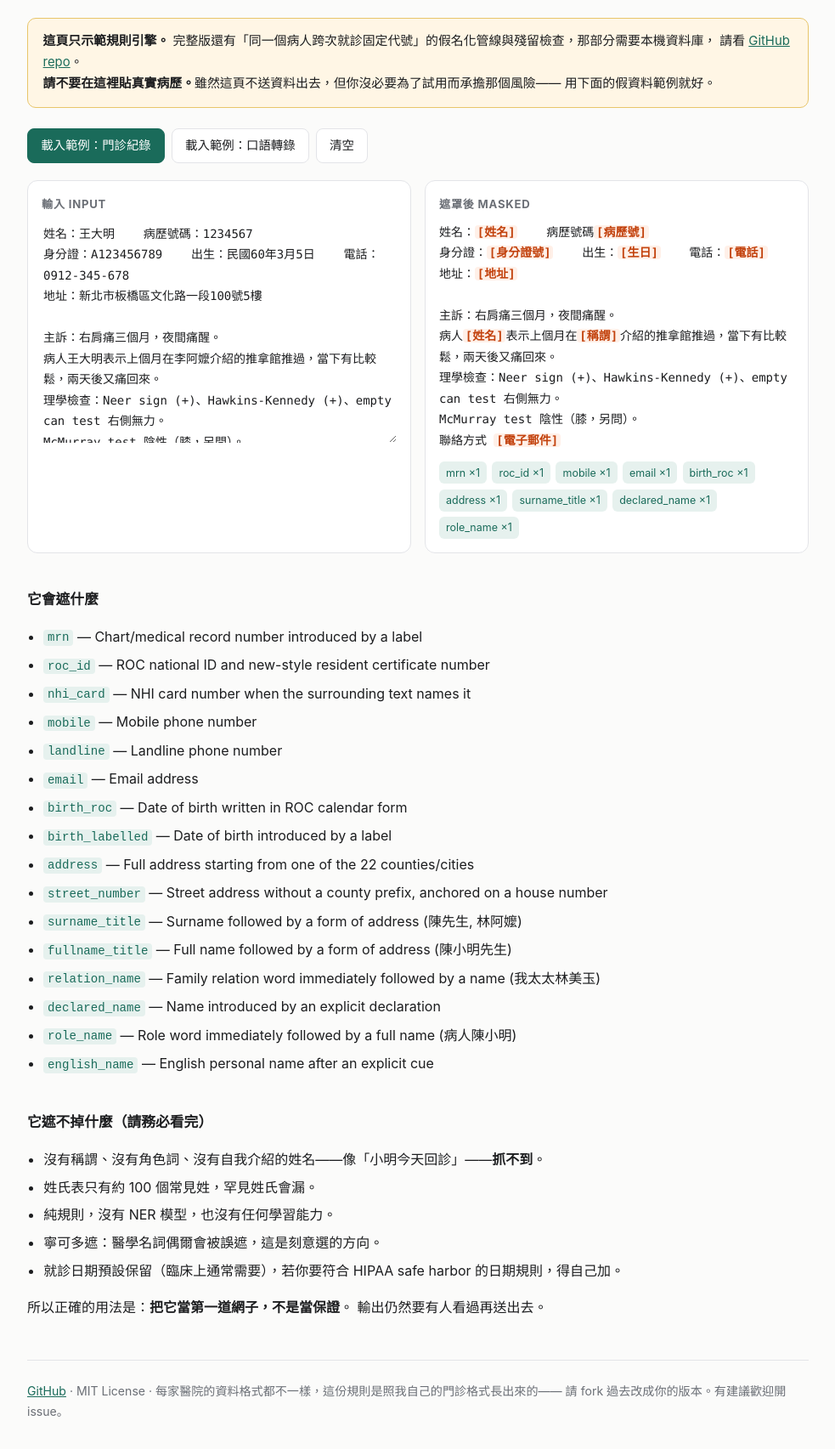
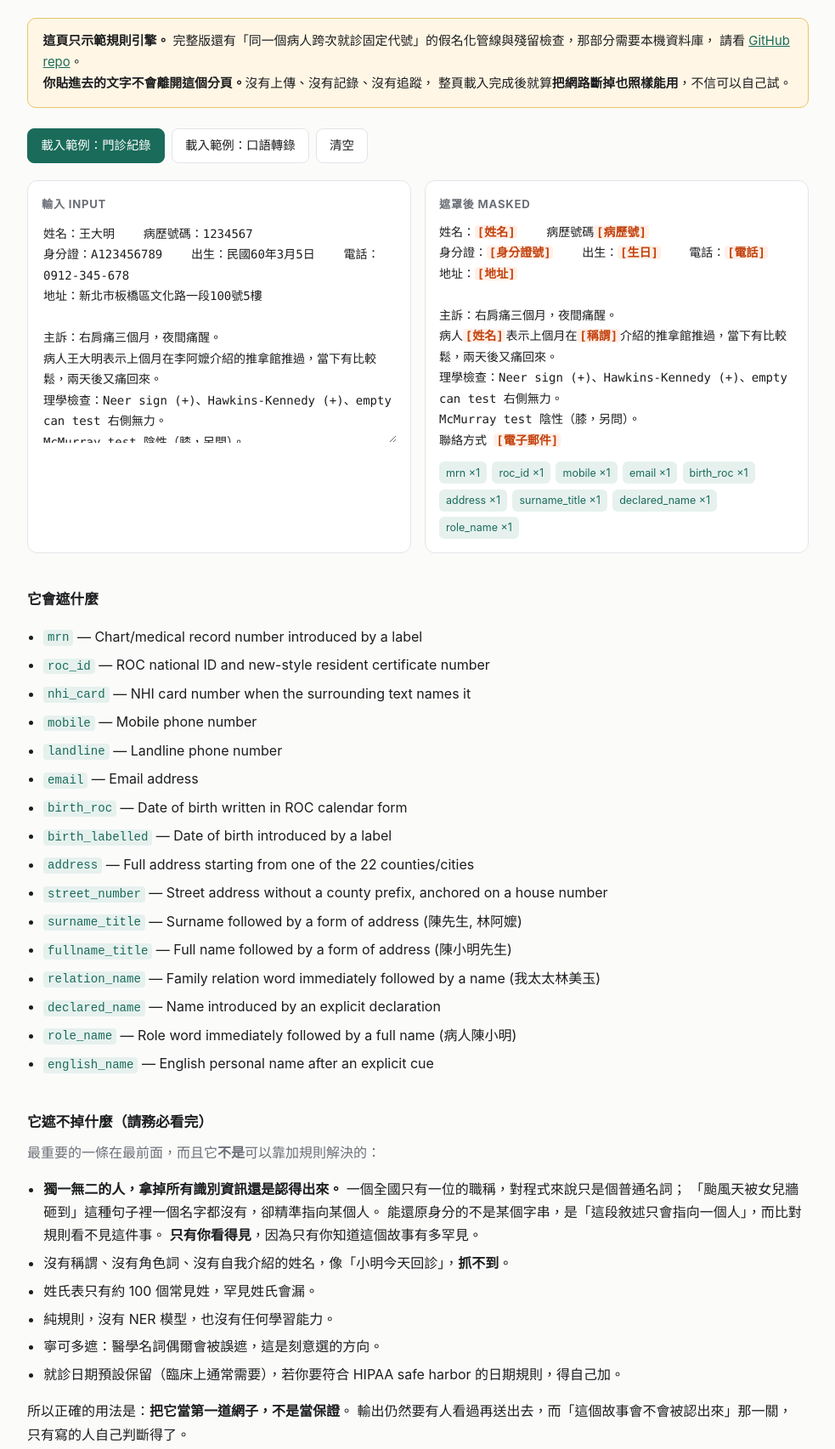
Before and after one commit to drpwchen/chart-scrub, a plain HTML site: page docs/index.html in a window 1280 px wide. Shown: the part 196-1901 px from the top of the page at 85% size, without its empty margins (148-1131 px from the left). Drawn offline with Linux system fonts and the light colour scheme.

Commit message:
Say plainly what no rule engine can do, and drop the demo warning
Uniqueness is the limitation that matters most and the one this tool cannot
touch: a role only one person holds, or a case the news already covered,
identifies someone with every identifier stripped. What re-identifies them is
not a string but the fact that the description points at exactly one person.
README (both languages), the browser demo and the limitations list now say so
first, ahead of the ordinary regex gaps.

The demo no longer tells people not to paste real records. It was advice the
page itself contradicts: nothing is uploaded, and once loaded the page keeps
working with the network cut (verified by loading it, going offline, and
masking). Saying "don't paste real text" on a page whose whole point is that
your text never leaves it just teaches people to distrust the claim.

Addresses now also accept the pre-2010 county names — older patients give the
address they moved in with.

Co-Authored-By: Claude Opus 5 <noreply@anthropic.com>
Claude-Session: https://claude.ai/code/session_01JRoKLaBSyusXjYqztzsont

```diff
--- a/docs/index.html
+++ b/docs/index.html
@@ -91,8 +91,8 @@
     <strong>這頁只示範規則引擎。</strong>
     完整版還有「同一個病人跨次就診固定代號」的假名化管線與殘留檢查，那部分需要本機資料庫，
     請看 <a href="https://github.com/drpwchen/clinic-deid">GitHub repo</a>。<br>
-    <strong>請不要在這裡貼真實病歷。</strong>雖然這頁不送資料出去，但你沒必要為了試用而承擔那個風險——
-    用下面的假資料範例就好。
+    <strong>你貼進去的文字不會離開這個分頁。</strong>沒有上傳、沒有記錄、沒有追蹤，
+    整頁載入完成後就算<strong>把網路斷掉也照樣能用</strong>，不信可以自己試。
   </div>
 
   <div class="bar">
@@ -104,7 +104,7 @@
   <div class="grid">
     <div class="panel">
       <h2>輸入 Input</h2>
-      <textarea id="in" spellcheck="false" placeholder="貼上文字（請用假資料）…"></textarea>
+      <textarea id="in" spellcheck="false" placeholder="貼上要處理的文字…"></textarea>
     </div>
     <div class="panel">
       <h2>遮罩後 Masked</h2>
@@ -117,8 +117,18 @@
   <ul id="rulelist"></ul>
 
   <h3>它遮不掉什麼（請務必看完）</h3>
+  <p style="margin:.2rem 0 .8rem;color:var(--muted)">
+    最重要的一條在最前面，而且它<strong>不是</strong>可以靠加規則解決的：
+  </p>
   <ul>
-    <li>沒有稱謂、沒有角色詞、沒有自我介紹的姓名——像「小明今天回診」——<strong>抓不到</strong>。</li>
+    <li>
+      <strong>獨一無二的人，拿掉所有識別資訊還是認得出來。</strong>
+      一個全國只有一位的職稱，對程式來說只是個普通名詞；
+      「颱風天被女兒牆砸到」這種句子裡一個名字都沒有，卻精準指向某個人。
+      能還原身分的不是某個字串，是「這段敘述只會指向一個人」，而比對規則看不見這件事。
+      <strong>只有你看得見</strong>，因為只有你知道這個故事有多罕見。
+    </li>
+    <li>沒有稱謂、沒有角色詞、沒有自我介紹的姓名，像「小明今天回診」，<strong>抓不到</strong>。</li>
     <li>姓氏表只有約 100 個常見姓，罕見姓氏會漏。</li>
     <li>純規則，沒有 NER 模型，也沒有任何學習能力。</li>
     <li>寧可多遮：醫學名詞偶爾會被誤遮，這是刻意選的方向。</li>
@@ -126,7 +136,8 @@
   </ul>
   <p>
     所以正確的用法是：<strong>把它當第一道網子，不是當保證</strong>。
-    輸出仍然要有人看過再送出去。
+    輸出仍然要有人看過再送出去，而「這個故事會不會被認出來」那一關，
+    只有寫的人自己判斷得了。
   </p>
 
   <footer>
--- a/docs/rules.generated.js
+++ b/docs/rules.generated.js
@@ -54,7 +54,7 @@ export const RULES = [
   {
     name: "address",
     description: "Full address starting from one of the 22 counties/cities",
-    pattern: new RegExp("(?:臺北市|台北市|新北市|桃園市|臺中市|台中市|臺南市|台南市|高雄市|基隆市|新竹市|新竹縣|嘉義市|嘉義縣|苗栗縣|彰化縣|南投縣|雲林縣|屏東縣|宜蘭縣|花蓮縣|臺東縣|台東縣|澎湖縣|金門縣|連江縣)(?:[一-鿿]{1,3}[區鄉鎮市])?(?:[一-鿿0-9]{0,12}[路街道巷弄](?:[一二三四五六七八九十0-9]{1,3}段)?(?:[0-9之\\-]{1,8}[號巷弄])?(?:[0-9之\\-]{1,6}[樓F])?)?", "g"),
+    pattern: new RegExp("(?:臺北市|台北市|新北市|桃園市|臺中市|台中市|臺南市|台南市|高雄市|基隆市|新竹市|新竹縣|嘉義市|嘉義縣|苗栗縣|彰化縣|南投縣|雲林縣|屏東縣|宜蘭縣|花蓮縣|臺東縣|台東縣|澎湖縣|金門縣|連江縣|臺北縣|台北縣|桃園縣|臺中縣|台中縣|臺南縣|台南縣|高雄縣)(?:[一-鿿]{1,3}[區鄉鎮市])?(?:[一-鿿0-9]{0,12}[路街道巷弄](?:[一二三四五六七八九十0-9]{1,3}段)?(?:[0-9之\\-]{1,8}[號巷弄])?(?:[0-9之\\-]{1,6}[樓F])?)?", "g"),
     replacement: "[地址]",
   },
   {
```
Also changed, not shown: 5 other files.
